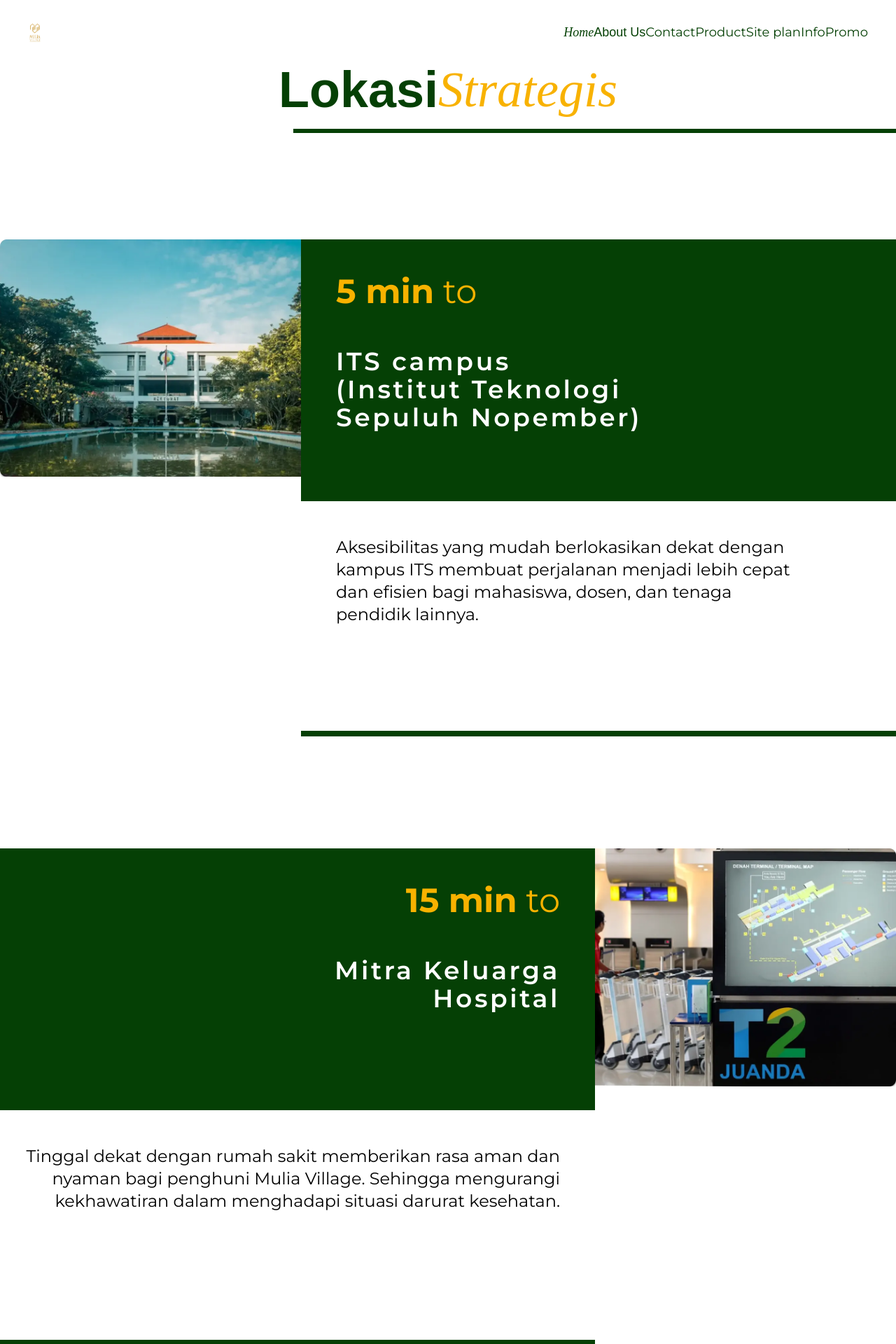
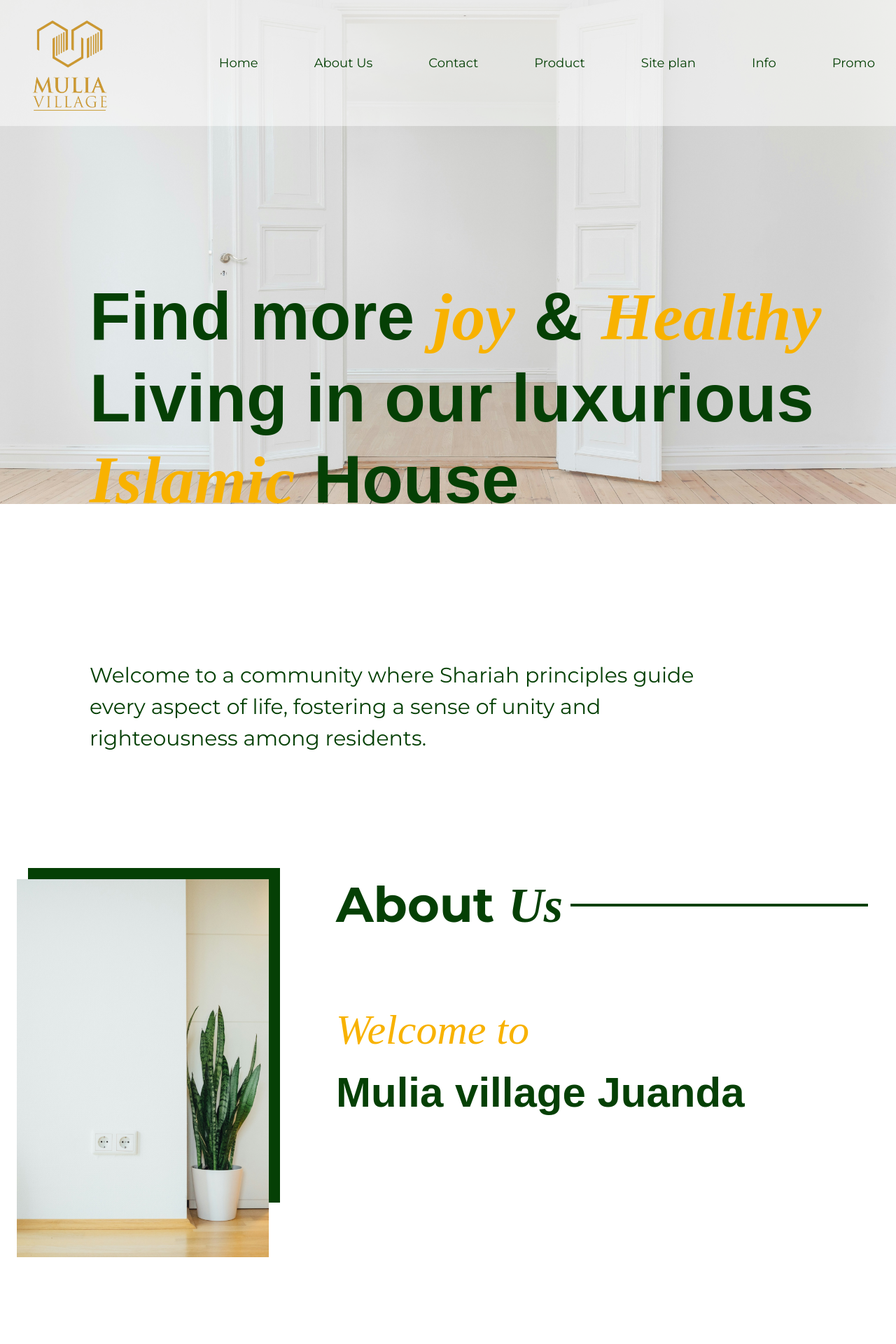
Before and after one commit to isaf123/mulia-village, a Next.js app: page / in a window 1280 px wide. Shown: the top 1920 px of the page at 70% size. Built offline with nearby package versions, Linux system fonts and the light colour scheme; a web font is replaced by a local one.

Commit message:
Component (#1)
* update-component

* update-new

```diff
--- a/src/app/page.tsx
+++ b/src/app/page.tsx
@@ -1,9 +1,15 @@
 import LokasiStrategis from "@/view/lokasi_strategis";
 import Image from "next/image";
+import Divider1 from "@/components/Divider1";
+import Divider2 from "@/components/DIvider2";
+import HeroSection from "@/view/HeroSection";
+import AboutUs from "@/view/AboutUs";
 
 export default function Home() {
   return (
     <div>
+      <HeroSection />
+      <AboutUs />
       <LokasiStrategis />
     </div>
   );
--- /dev/null
+++ b/src/components/DIvider2.tsx
@@ -0,0 +1,26 @@
+import * as React from "react";
+
+interface IDivider2Props {
+  children: string;
+}
+
+const Divider2: React.FunctionComponent<IDivider2Props> = (props) => {
+  return (
+    <div className="w-full flex h-fit items-center">
+      <div className=" flex-1">
+        <div className="flex justify-end">
+          <p className="font-playfair text-[80px] text-color1 italic pr-3">
+            {props.children.split(" ")[0]}
+          </p>
+        </div>
+        <div className="border border-color1 border-b-[6px] mr-32"></div>
+      </div>
+
+      <p className="font-poppin text-[70px] text-color2 font-bold bg-color1 w-full flex-1 flex pl-3 h-[126px] items-center">
+        {props.children.split(" ")[1]}
+      </p>
+    </div>
+  );
+};
+
+export default Divider2;
--- /dev/null
+++ b/src/components/Divider1.tsx
@@ -0,0 +1,23 @@
+import * as React from "react";
+
+interface IDivider1Props {
+  children: string;
+}
+
+const Divider1: React.FunctionComponent<IDivider1Props> = (props) => {
+  return (
+    <div className="w-full flex h-fit items-center">
+      <p className="font-poppin text-[70px] text-color2 font-bold bg-color1 w-full flex-1 flex justify-end pr-2 h-[126px] items-center">
+        {props.children.split(" ")[0]}
+      </p>
+      <div className=" flex-1 pl-2">
+        <p className="font-playfair text-[80px] text-color1 italic">
+          {props.children.split(" ")[1]}
+        </p>
+        <div className=" border-color1 border-b-[6px] ml-32"></div>
+      </div>
+    </div>
+  );
+};
+
+export default Divider1;
--- a/src/components/Navbar.tsx
+++ b/src/components/Navbar.tsx
@@ -5,21 +5,22 @@
 
 const NavbarDesktop: React.FunctionComponent<INavbarDesktopProps> = (props) => {
   return (
-    <div className="w-full h-fit flex justify-between bg-white px-10 py-8">
-      <Image src={"/logo-muliavillage.png"} alt="" width={20} height={16} />
-      <div
-        className="text-lg text-color1 flex justify-between
-      "
-      >
-        <p className="hover:font-bold cursor-pointer font-playfair italic">
-          Home
-        </p>
-        <p className="hover:font-bold cursor-pointer font-poppins">About Us</p>
-        <p className="hover:font-bold cursor-pointer">Contact</p>
-        <p className="hover:font-bold cursor-pointer">Product</p>
-        <p className="hover:font-bold cursor-pointer">Site plan</p>
-        <p className="hover:font-bold cursor-pointer">Info</p>
-        <p className="hover:font-bold cursor-pointer">Promo</p>
+    <div className="absolute w-full ">
+      <div className="w-full h-[180px] flex justify-between  px-10 py-3 relative opacity-[50%] bg-white z-20"></div>
+      <div className="absolute top-0 z-50 flex justify-between items-center w-full h-[180px] px-[30px]">
+        <Image src={"/logo-muliavillage.png"} alt="" width={140} height={140} />
+        <div
+          className="text-lg text-color1 flex gap-20  items-center text-[25px]
+        "
+        >
+          <p className="hover:font-bold cursor-pointer w-fit">Home</p>
+          <p className="hover:font-bold cursor-pointer w-fit">About Us</p>
+          <p className="hover:font-bold cursor-pointer w-fit">Contact</p>
+          <p className="hover:font-bold cursor-pointer w-fit">Product</p>
+          <p className="hover:font-bold cursor-pointer w-fit">Site plan</p>
+          <p className="hover:font-bold cursor-pointer w-fit">Info</p>
+          <p className="hover:font-bold cursor-pointer w-fit">Promo</p>
+        </div>
       </div>
     </div>
   );
--- /dev/null
+++ b/src/view/AboutUs.tsx
@@ -0,0 +1,40 @@
+import * as React from "react";
+import Image from "next/image";
+interface IAboutUsProps {}
+
+const AboutUs: React.FunctionComponent<IAboutUsProps> = (props) => {
+  return (
+    <div className="w-full h-[1080px] px-10  mt-40">
+      <div className="flex ">
+        <div className="w-[40%] flex justify-end">
+          <div className="w-[360px] h-[478px] bg-color1">
+            <Image
+              src="/fotopot.png"
+              alt=""
+              width={920}
+              height={2000}
+              className="top-4 right-4 relative"
+            />
+          </div>
+        </div>
+
+        <div className="pl-20 w-full">
+          <div className=" flex items-center mb-20">
+            <h2 className="font-bold text-color1 text-[70px] w-[600px]">
+              About <span className="italic  font-playfair">Us</span>
+            </h2>
+            <div className="w-full border-b-4 border-color1"></div>
+          </div>
+          <h2 className="text-[60px] text-color2 font-playfair italic">
+            Welcome to
+          </h2>
+          <h2 className="text-[60px] text-color1 font-poppins font-bold">
+            Mulia village Juanda
+          </h2>
+        </div>
+      </div>
+    </div>
+  );
+};
+
+export default AboutUs;
--- /dev/null
+++ b/src/view/HeroSection.tsx
@@ -0,0 +1,38 @@
+import * as React from "react";
+import Image from "next/image";
+
+interface IHeroSectionProps {}
+
+const HeroSection: React.FunctionComponent<IHeroSectionProps> = (props) => {
+  return (
+    <div>
+      <div className="relative top-0 w-full h-[1080px]  z-0">
+        <Image src="/pintu.png" alt="" width={2200} height={1080} />
+      </div>
+      <div className="w-full h-[1080px] absolute top-0 flex items-center pl-32 pt-[400px]">
+        <div>
+          <h2 className="font-poppins font-bold text-8xl text-color1 mb-5">
+            Find more{" "}
+            <span className="font-playfair italic text-color2">joy</span> &{" "}
+            <span className="font-playfair italic text-color2">Healthy</span>
+          </h2>
+          <h2 className="font-poppins font-bold text-8xl text-color1 mb-5">
+            Living in our luxurious
+          </h2>
+          <h2 className="font-poppins font-bold text-8xl text-color1">
+            <span className="font-playfair italic text-color2">Islamic</span>{" "}
+            House
+          </h2>
+
+          <h3 className="text-color1 text-[30px] w-[900px] mt-52">
+            Welcome to a community where Shariah principles guide every aspect
+            of life, fostering a sense of unity and righteousness among
+            residents.
+          </h3>
+        </div>
+      </div>
+    </div>
+  );
+};
+
+export default HeroSection;
```
Also changed, not shown: public/fotopot.png (added), public/pintu.png (added), src/view/1.tsx (deleted).
